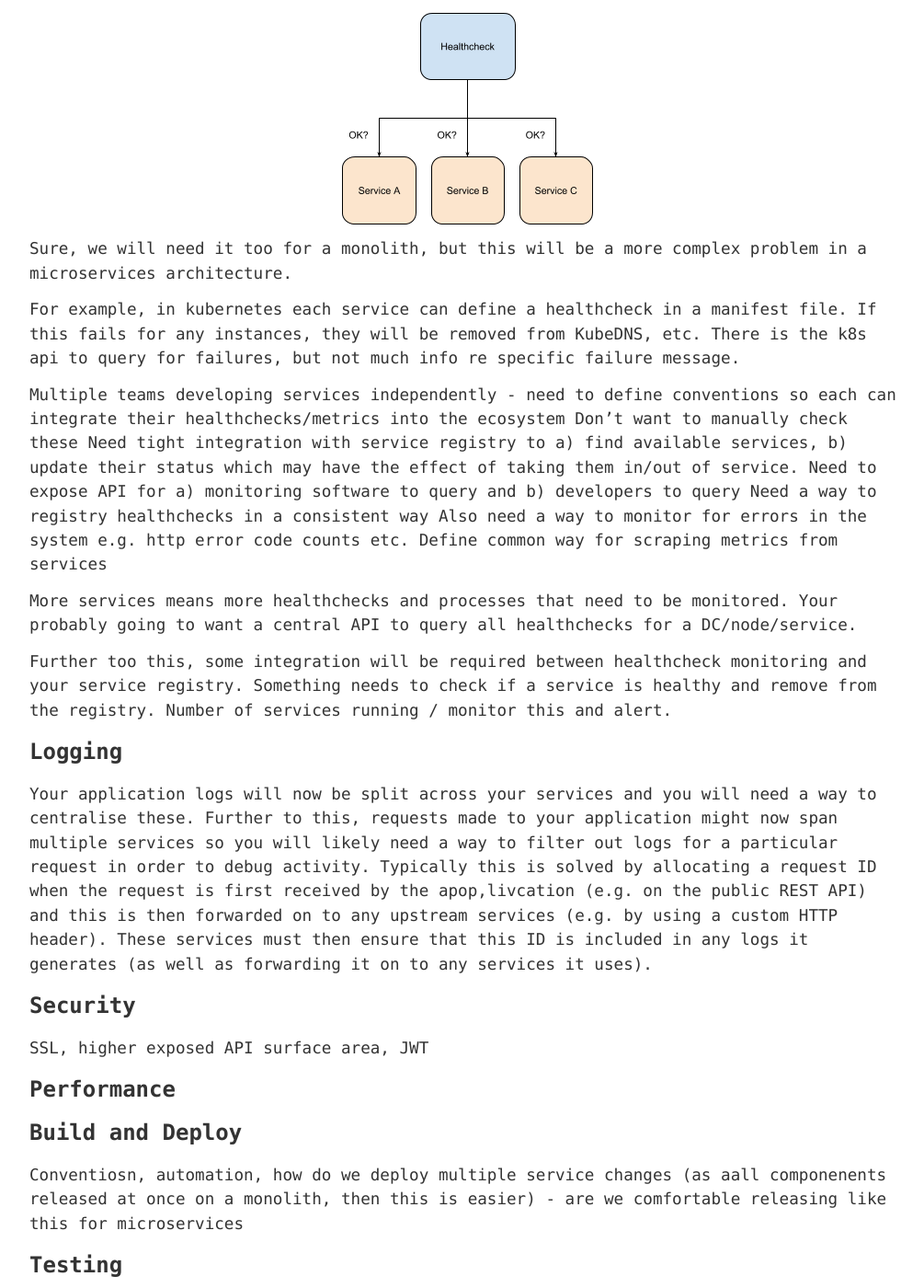
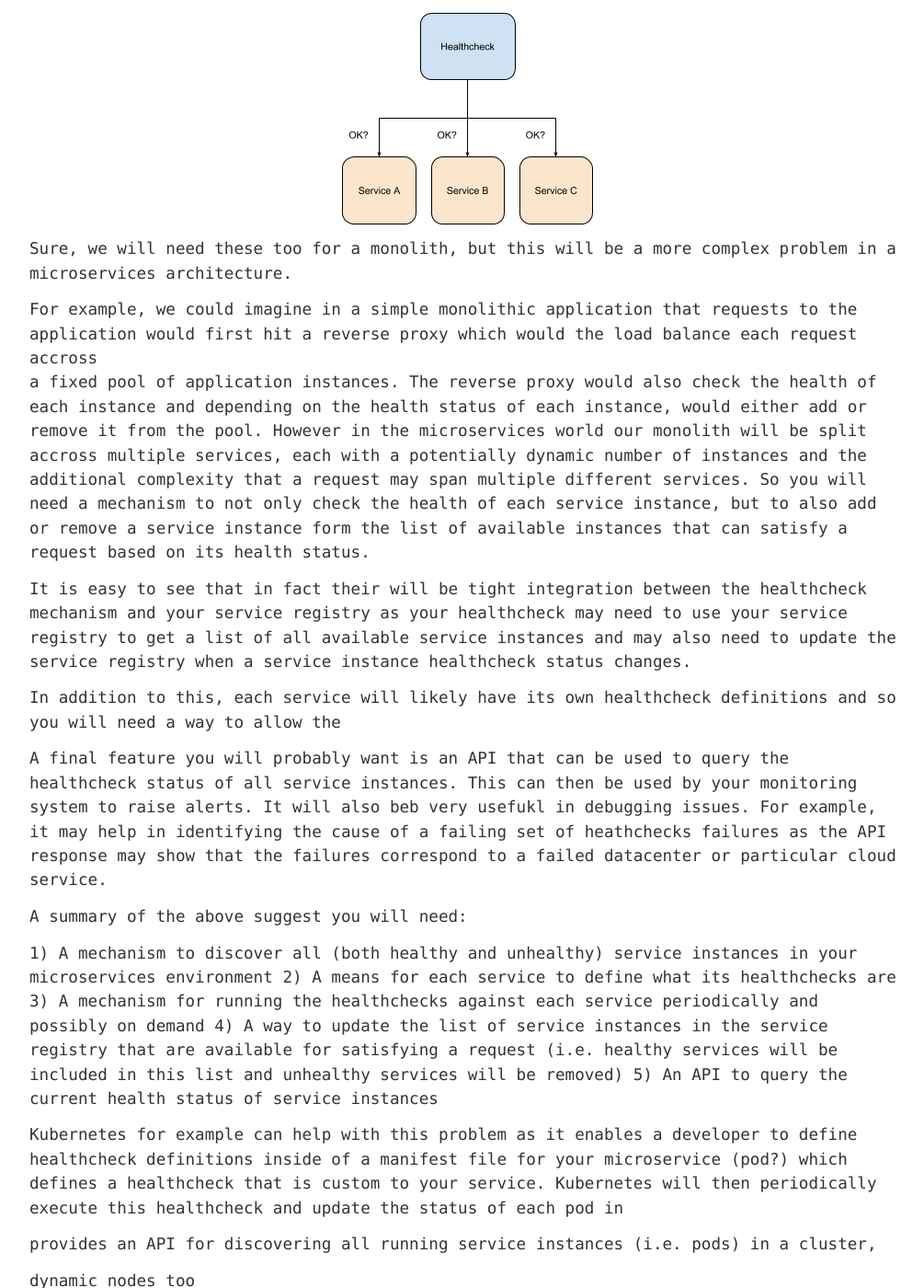
Before and after one commit to hbakkum/hbakkum.github.io, a Jekyll site: the page built from _posts/2019-01-19-costs-associated-with-a-microservices-architecture.md, in a window 1280 px wide and 1400 px high, scrolled down 5722 px. Shown: the whole window at 92% size, without its empty margins (132-1137 px from the left). Built offline with Jekyll 4.4.1, drawn with Linux system fonts in a browser that asks for light colours; comment, search, counter and statistics services are not loaded; some of the changed text lies outside the part shown.

Commit message:
More work on microservices post

```diff
--- a/_posts/2019-01-19-costs-associated-with-a-microservices-architecture.md
+++ b/_posts/2019-01-19-costs-associated-with-a-microservices-architecture.md
@@ -118,7 +118,46 @@ And most likely you will want to be alerted when the failure rate crosses some t
 
 ### Healthchecks and Monitoring ###
 ![Healthchecks]({{ site.url }}/assets/images/microservices-healthcheck.png){: .center-image }
-Sure, we will need it too for a monolith, but this will be a more complex problem in a microservices architecture.
+Sure, we will need these too for a monolith, but this will be a more complex problem in a microservices architecture.
+
+For example, we could imagine in a simple monolithic application that requests to the application would first hit a reverse proxy which would the load balance each request accross
+a fixed pool of application instances. The reverse proxy would also check the health of each instance and depending on the health status of each instance,
+would either add or remove it from the pool. However in the microservices world our monolith will be split accross multiple services, each with a potentially dynamic number of instances and
+the additional complexity that a request may span multiple different services. So you will need a mechanism to not only check the health of each service instance, but to also add or remove a
+service instance form the list of available instances that can satisfy a request based on its health status.
+
+It is easy to see that in fact their will be tight integration between the healthcheck mechanism and your service registry as your healthcheck may need to use your service registry to get a
+list of all available service instances and may also need to update the service registry when a service instance healthcheck status changes.
+
+In addition to this, each service will likely have its own healthcheck definitions and so you will need a way to allow the
+
+A final feature you will probably want is an API that can be used to query the healthcheck status of all service instances. This can then be used by your monitoring system to raise alerts.
+It will also beb very usefukl in debugging issues. For example, it may help in identifying the cause of a failing set of heathchecks failures as the API response may show that the failures
+correspond to a failed datacenter or particular cloud service.
+
+A summary of the above suggest you will need:
+
+1) A mechanism to discover all (both healthy and unhealthy) service instances in your microservices environment
+2) A means for each service to define what its healthchecks are
+3) A mechanism for running the healthchecks against each service periodically and possibly on demand
+4) A way to update the list of service instances in the service registry that are available for satisfying a request (i.e. healthy services will be included in this list and unhealthy services will be removed)
+5) An API to query the current health status of service instances
+
+Kubernetes for example can help with this problem as it enables a developer to define healthcheck definitions inside of a manifest file for your microservice (pod?) which defines a
+healthcheck that is custom to your service. Kubernetes will then periodically execute this healthcheck and update the status of each pod in
+
+
+ provides an API for discovering all running service instances (i.e. pods) in a cluster,
+
+dynamic nodes too
+
+as we have seen in the section on service discovery,
+the number and network addresses of your microservices can be dynamic and so your healthcheck will need to take this into account. In addition to this, the number of available instances for
+a service will fluctuate as service instances either fail their healthchecks or recover from a previous fail.
+
+
+You may have many different services accross multiple
+developement teams. Ideally you will want teams developing microservices to be able to declare the checks they want to occur on the service without having to write or manage the checking infrastructure themselves.
 
 For example, in kubernetes each service can define a healthcheck in a manifest file. If this fails for any instances, they will be removed from KubeDNS, etc. There is the k8s api to query
 for failures, but not much info re specific failure message.
@@ -133,7 +172,8 @@ Need a way to registry healthchecks in a consistent way
 Also need a way to monitor for errors in the system e.g. http error code counts etc.
 Define common way for scraping metrics from services
 
-More services means more healthchecks and processes that need to be monitored. Your probably going to want a central API to query all healthchecks
+More services means more healthchecks and processes that need to be monitored. Your probably going to want a central API to query all healthchecks. Can see for example if failing
+healthcecks limited to a DC or particular cloud service.
 for a DC/node/service.
 
 Further too this, some integration will be required between healthcheck monitoring and your service registry. Something needs to check if a service is
@@ -154,10 +194,15 @@ SSL, higher exposed API surface area, JWT
 ### Build and Deploy ###
 Conventiosn, automation, how do we deploy multiple service changes (as aall componenents released at once on a monolith, then this is easier) - are we comfortable releasing like this for microservices
 
+maven archetype for example
+
+which nodes can you to deploy (k8s can solve).
+
 ### Testing ###
 API contract testing + infrastructure
 Starting services harder for manual testing
 Chaos testing
+What happens during rolling deployment (easier with monmolith - one application).
 
 ### API Compatibility ###
 We no longer have the luxury of the compiler (in some cases) catching a broken interface...
```
Also changed, not shown: Gemfile.lock, 1 other file.
